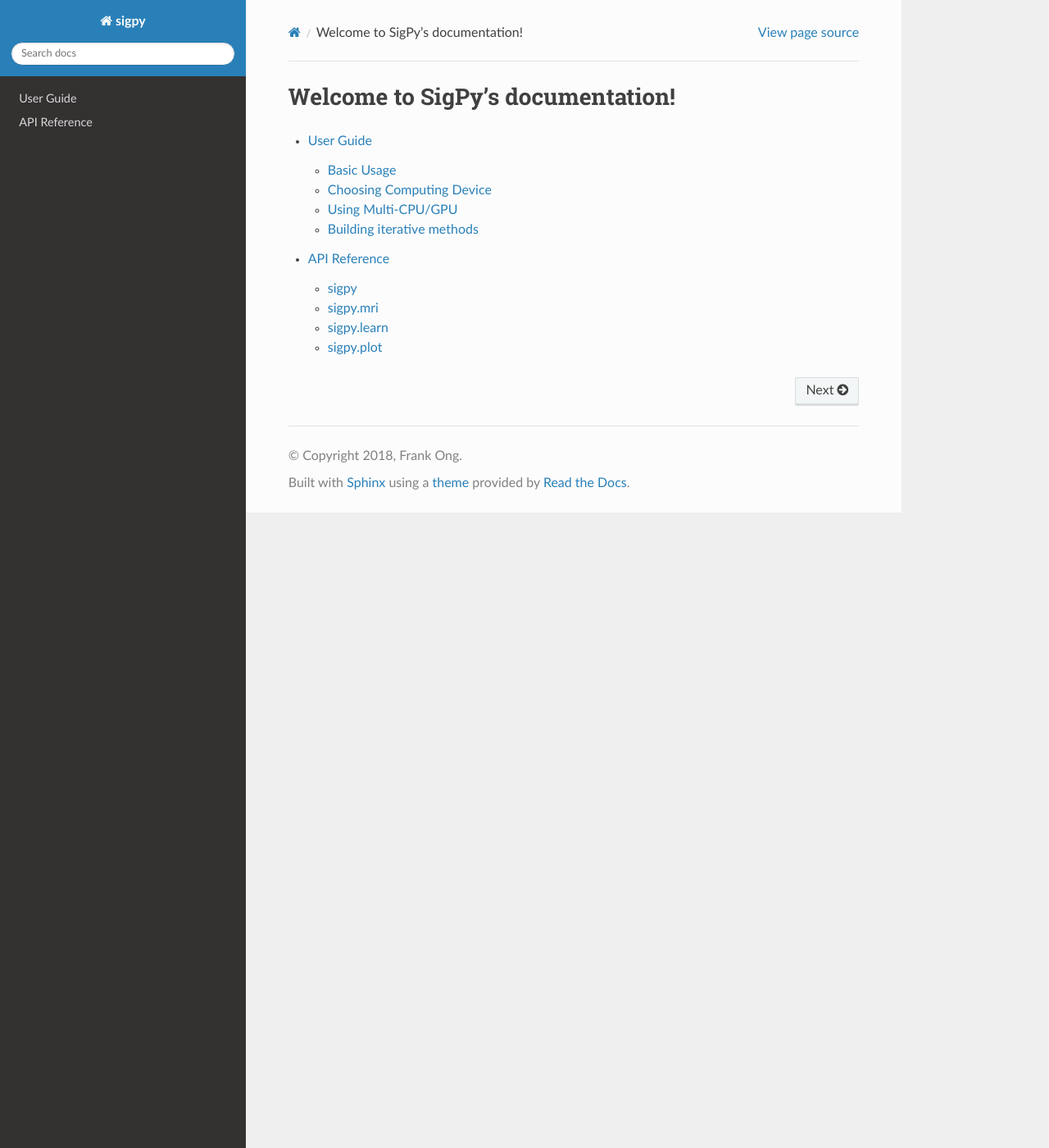
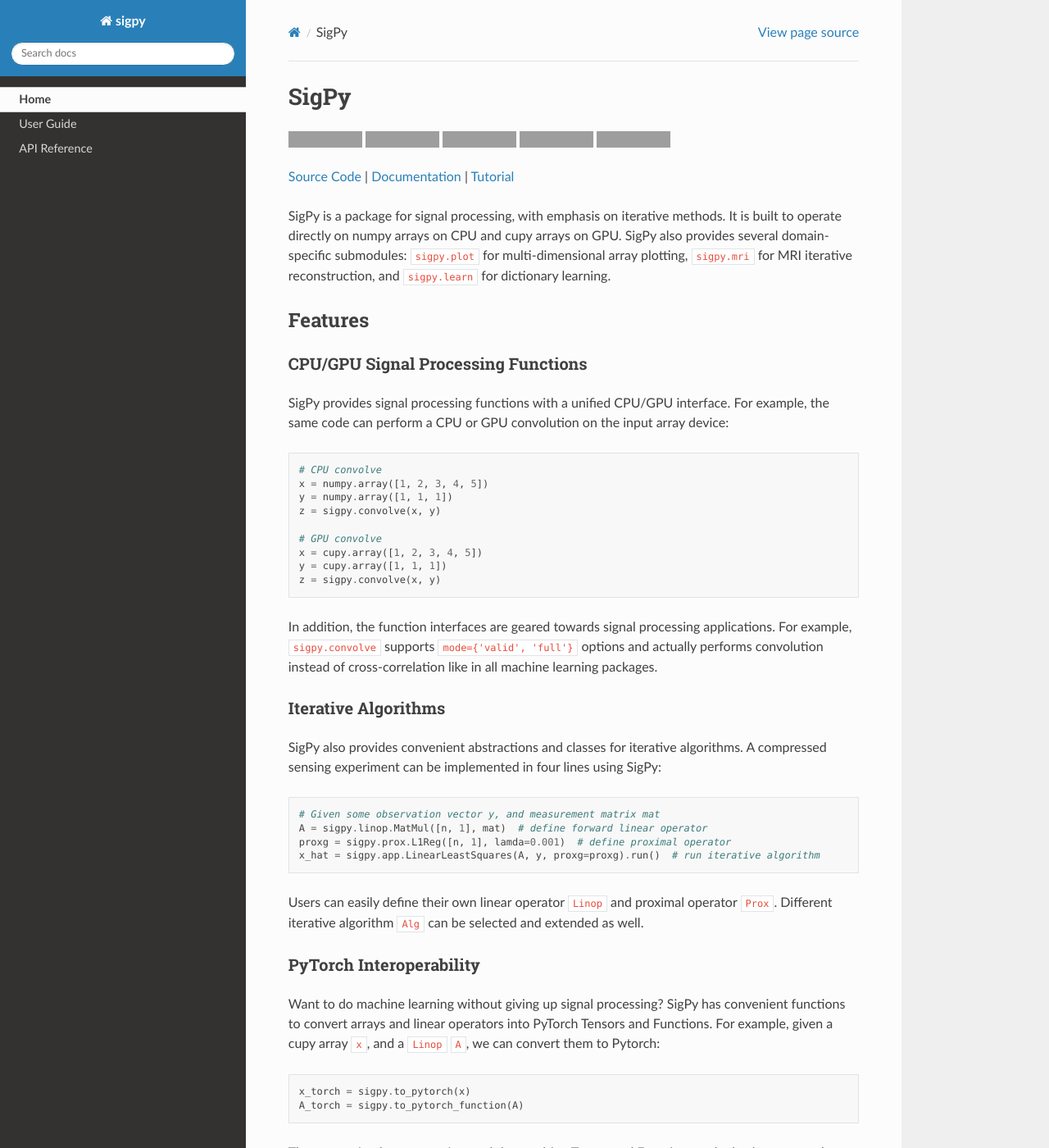
Before and after one commit to mikgroup/sigpy, a Sphinx documentation site: the page built from docs/index.rst, in a window 1280 px wide and 1400 px high. Shown: the whole window at 82% size. Built offline with Sphinx 7.4.7 and the Read the Docs theme 2.0.0, drawn with Linux system fonts in a browser that asks for light colours; some of the changed text lies outside the part shown; grey boxes are pictures that could not be loaded.

Commit message:
Reorganize documentation

```diff
--- a/README.rst
+++ b/README.rst
@@ -106,3 +106,8 @@
 	pip install coverage flake8 sphinx
 
 and run the script ``run_tests.sh``.
+
+.. toctree::
+   :hidden:
+
+   Home <self>
--- a/docs/index.rst
+++ b/docs/index.rst
@@ -1,9 +1,8 @@
-Welcome to SigPy's documentation!
-=================================
+.. include:: ../README.rst
 
 .. toctree::
    :maxdepth: 2
+   :hidden:
 
-   Overview <intro>
    guide
    api
--- a/docs/intro.rst
+++ /dev/null
@@ -1 +0,0 @@
-../README.rst
```
